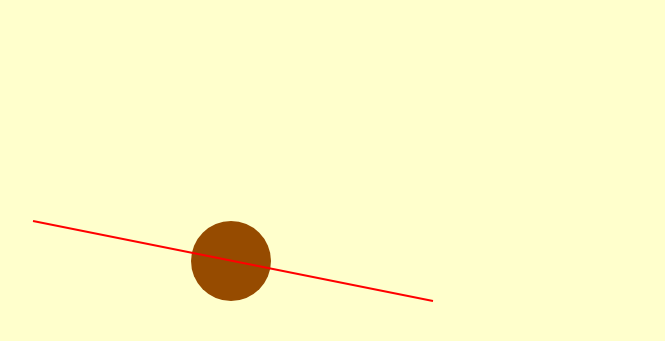
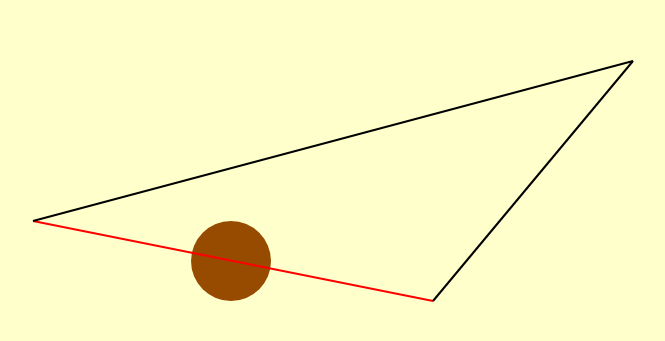
Before and after one commit to hevelebalazs/canvas, a plain HTML site: page index.html in a window 1280 px wide. Shown: the part 139-480 px from the top of the page, without its empty margins (407-1072 px from the left). Drawn offline with Linux system fonts and the light colour scheme.

Commit message:
more lines

```diff
--- a/index.html
+++ b/index.html
@@ -29,11 +29,10 @@ var circle = {
     speed: 5      /* coords per second */
 };
 
-var line = {
-    x1: -5, y1: -1,
-    x2:  5, y2: 1,
-    touch: false    /* does the circle touch this line? */
-}
+var lines = [{ x1: -5, y1: -1, x2: 5,  y2: 1  },
+             { x1:  5, y1:  1, x2: 10, y2: -5 },
+             { x1: 10, y1: -5, x2: -5, y2: -1 }
+            ];
 
 function draw() {
     /* fill canvas */
@@ -52,17 +51,20 @@ function draw() {
     context.arc(circle.x, circle.y, circle.r, 0, 2 * Math.PI);
     context.fill();
 
-    /* draw line */
-    if (line.touch) {
-        context.strokeStyle = "#FF0000";
-    } else {
-        context.strokeStyle = "#000000";
+    /* draw lines */
+    var i;
+    for (i = 0; i < lines.length; ++i) {
+        var line = lines[i];
+
+        if (line.touch) context.strokeStyle = "#FF0000";
+        else context.strokeStyle = "#000000";
+
+        context.beginPath();
+        context.lineWidth = 2 / coord;
+        context.moveTo(line.x1, line.y1);
+        context.lineTo(line.x2, line.y2);
+        context.stroke();
     }
-    context.beginPath();
-    context.lineWidth = 2 / coord;
-    context.moveTo(line.x1, line.y1);
-    context.lineTo(line.x2, line.y2);
-    context.stroke();
 
     context.restore();
 }
@@ -89,7 +91,7 @@ function direction(x1, y1, x2, y2, x3, y3) {
 }
 
 /* does the circle touch the line? */
-function collision() {
+function collision(circle, line) {
     /* endpoint 1 */
     var dist1 = dist(circle.x, circle.y, line.x1, line.y1);
     if (dist1 < circle.r) return true;
@@ -124,7 +126,10 @@ function collision() {
 
 function update() {
     /* collision */
-    line.touch = collision();
+    var i;
+    for (i = 0; i < lines.length; ++i) {
+        lines[i].touch = collision(circle, lines[i]);
+    }
 
     /* face towards mouse */
     var distx = mousex - circle.x;
```
